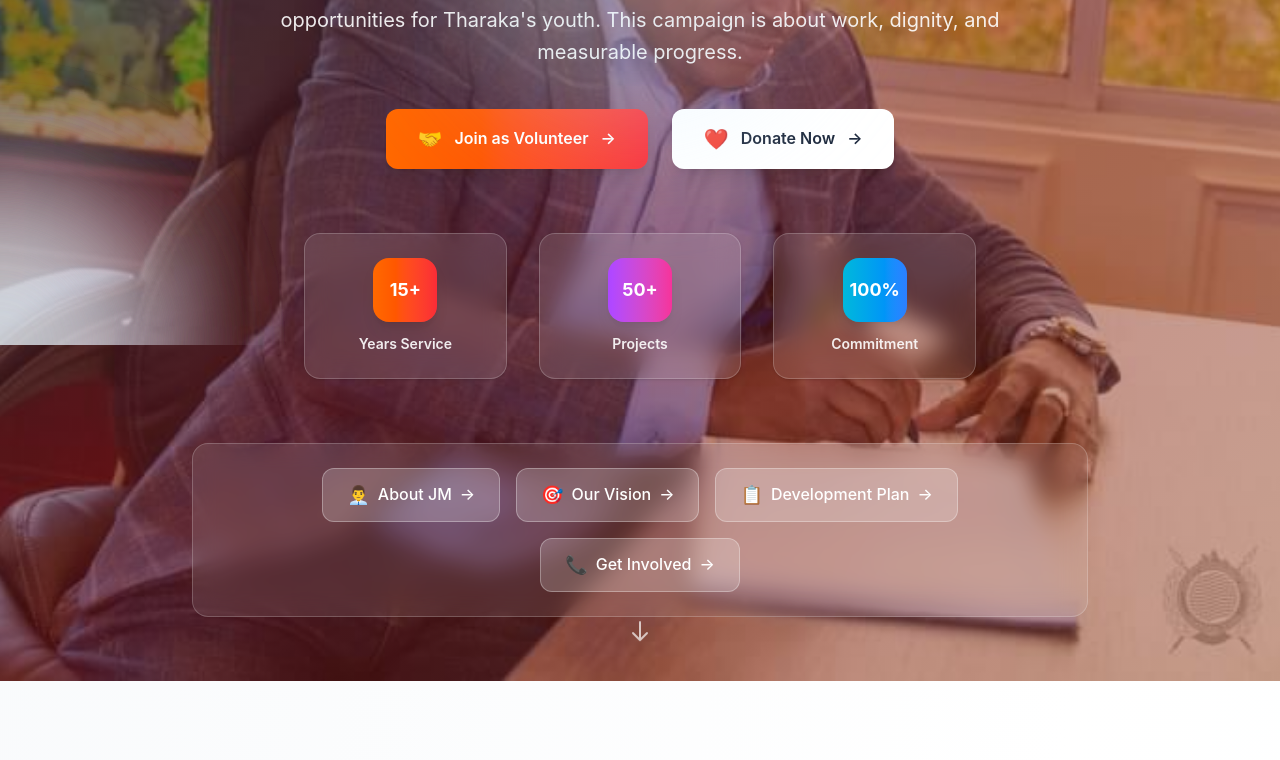
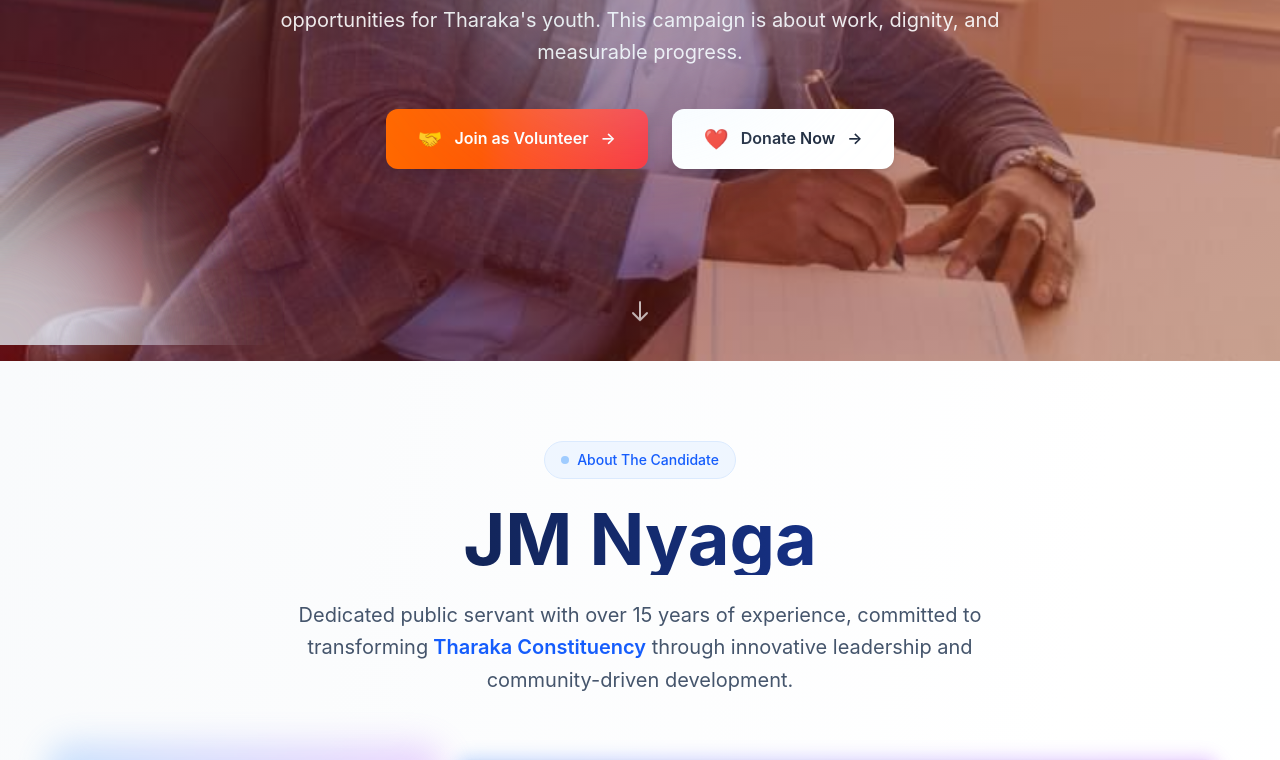
Before and after one commit to jane-spothub/nyaga-campaign, a Next.js app: page / in a window 1280 px wide. Shown: the part 455-1215 px from the top of the page. Built offline with nearby package versions, Linux system fonts and the light colour scheme.

Commit message:
latest updates

```diff
--- a/src/components/HeroSection.tsx
+++ b/src/components/HeroSection.tsx
@@ -77,47 +77,48 @@ export default function HeroSection() {
                         </div>
 
                         {/* Stats */}
-                        <div className="grid grid-cols-1 sm:grid-cols-3 gap-8 max-w-2xl mx-auto">
-                            {[
-                                { value: "15+", label: "Years Service", gradient: "from-orange-500 to-red-500" },
-                                { value: "50+", label: "Projects", gradient: "from-purple-500 to-pink-500" },
-                                { value: "100%", label: "Commitment", gradient: "from-cyan-500 to-blue-500" }
-                            ].map((stat, index) => (
-                                <div key={index} className="group text-center p-6 bg-white/10 backdrop-blur-md rounded-2xl border border-white/20 shadow-sm hover:shadow-xl transition-all duration-300 transform hover:scale-105">
-                                    <div className={`w-16 h-16 bg-gradient-to-r ${stat.gradient} rounded-2xl flex items-center justify-center text-white text-lg font-bold mx-auto mb-3 shadow-lg group-hover:shadow-xl transition-all duration-300 transform group-hover:scale-110`}>
-                                        {stat.value}
-                                    </div>
-                                    <div className="text-sm font-semibold text-white/90 group-hover:text-white transition-colors duration-300">
-                                        {stat.label}
-                                    </div>
-                                </div>
-                            ))}
-                        </div>
+                        {/*<div className="grid grid-cols-1 sm:grid-cols-3 gap-8 max-w-2xl mx-auto">*/}
+                        {/*    {[*/}
+                        {/*        { value: "15+", label: "Years Service", gradient: "from-orange-500 to-red-500" },*/}
+                        {/*        { value: "50+", label: "Projects", gradient: "from-purple-500 to-pink-500" },*/}
+                        {/*        { value: "100%", label: "Commitment", gradient: "from-cyan-500 to-blue-500" }*/}
+                        {/*    ].map((stat, index) => (*/}
+                        {/*        <div key={index} className="group text-center p-6 bg-white/10 backdrop-blur-md rounded-2xl border border-white/20 shadow-sm hover:shadow-xl transition-all duration-300 transform hover:scale-105">*/}
+                        {/*            <div className={`w-16 h-16 bg-gradient-to-r ${stat.gradient} rounded-2xl flex items-center justify-center text-white text-lg font-bold mx-auto mb-3 shadow-lg group-hover:shadow-xl transition-all duration-300 transform group-hover:scale-110`}>*/}
+                        {/*                {stat.value}*/}
+                        {/*            </div>*/}
+                        {/*            <div className="text-sm font-semibold text-white/90 group-hover:text-white transition-colors duration-300">*/}
+                        {/*                {stat.label}*/}
+                        {/*            </div>*/}
+                        {/*        </div>*/}
+                        {/*    ))}*/}
+                        {/*</div>*/}
+                        {/*<div className="max-w-4xl mx-auto">*/}
+                        {/*    <div className="relative bg-white/10 backdrop-blur-md rounded-2xl p-6 border border-white/20">*/}
+                        {/*        <div className="flex flex-wrap justify-center gap-4">*/}
+                        {/*            {[*/}
+                        {/*                { href: "/about", label: "About JM", icon: "👨‍💼" },*/}
+                        {/*                { href: "/vision", label: "Our Vision", icon: "🎯" },*/}
+                        {/*                { href: "/agenda", label: "Development Plan", icon: "📋" },*/}
+                        {/*                { href: "/contact", label: "Get Involved", icon: "📞" }*/}
+                        {/*            ].map((link, index) => (*/}
+                        {/*                <Link*/}
+                        {/*                    key={index}*/}
+                        {/*                    href={link.href}*/}
+                        {/*                    className="group inline-flex items-center gap-2 px-6 py-3 bg-white/20 hover:bg-white/30 text-white rounded-xl font-medium transition-all duration-300 transform hover:scale-105 border border-white/30"*/}
+                        {/*                >*/}
+                        {/*                    <span className="text-lg">{link.icon}</span>*/}
+                        {/*                    {link.label}*/}
+                        {/*                    <span className="group-hover:translate-x-1 transition-transform">→</span>*/}
+                        {/*                </Link>*/}
+                        {/*            ))}*/}
+                        {/*        </div>*/}
+                        {/*    </div>*/}
+                        {/*</div>*/}
                     </div>
 
                     {/* Quick Navigation */}
-                    <div className="max-w-4xl mx-auto">
-                        <div className="relative bg-white/10 backdrop-blur-md rounded-2xl p-6 border border-white/20">
-                            <div className="flex flex-wrap justify-center gap-4">
-                                {[
-                                    { href: "/about", label: "About JM", icon: "👨‍💼" },
-                                    { href: "/vision", label: "Our Vision", icon: "🎯" },
-                                    { href: "/agenda", label: "Development Plan", icon: "📋" },
-                                    { href: "/contact", label: "Get Involved", icon: "📞" }
-                                ].map((link, index) => (
-                                    <Link
-                                        key={index}
-                                        href={link.href}
-                                        className="group inline-flex items-center gap-2 px-6 py-3 bg-white/20 hover:bg-white/30 text-white rounded-xl font-medium transition-all duration-300 transform hover:scale-105 border border-white/30"
-                                    >
-                                        <span className="text-lg">{link.icon}</span>
-                                        {link.label}
-                                        <span className="group-hover:translate-x-1 transition-transform">→</span>
-                                    </Link>
-                                ))}
-                            </div>
-                        </div>
-                    </div>
+
                 </div>
             </div>
 
```
